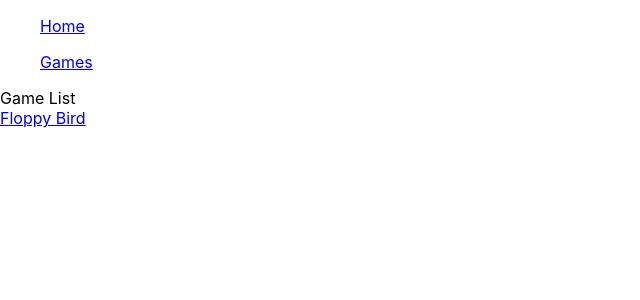
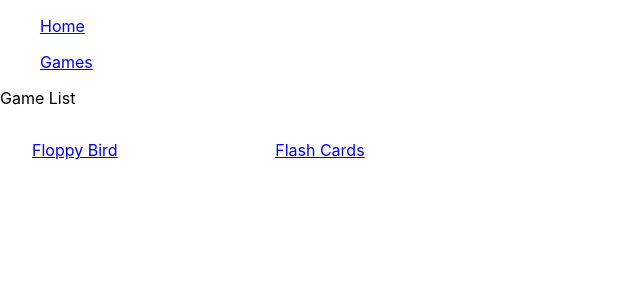
Before and after one commit to Seraphits/game-design-class, a React (Create React App) app: page /games in a window 1280 px wide. Shown: the top 300 px of the page, without its empty margins (0-640 px from the left). Built offline with nearby package versions, Linux system fonts and the light colour scheme.

Commit message:
Add Flash Cards Page

```diff
--- a/src/App.js
+++ b/src/App.js
@@ -1,5 +1,6 @@
 import React from 'react'
 import { Route, Switch } from 'react-router-dom'
+import FlashCard from './Game/FlashCard'
 import FloppyBird from './Game/FloppyBird'
 import Header from './Layout/Header'
 import GamesList from './Pages/GamesList'
@@ -11,6 +12,7 @@ const App = () => {
       <Header/>
       <Switch>
         <Route path='/games/floppybird'><FloppyBird/></Route>
+        <Route path='/games/flashcards'><FlashCard/></Route>
         <Route path='/games'><GamesList/></Route>
         <Route path='/'><Home/></Route>
       </Switch>
--- /dev/null
+++ b/src/Game/FlashCard.js
@@ -0,0 +1,11 @@
+import React from 'react'
+
+const FlashCard = () => {
+  return (
+    <div>
+
+    </div>
+  )
+}
+
+export default FlashCard
--- a/src/Pages/GamesList.js
+++ b/src/Pages/GamesList.js
@@ -1,16 +1,25 @@
 import React from 'react'
 import { Link } from 'react-router-dom'
+import styled from 'styled-components'
 
 const GamesList = () => {
   return (
     <div>
       Game List
-      <div>
+      <Grid>
         <Link to='/games/floppybird'>Floppy Bird</Link>
-      </div>
+        <Link to='/games/flashcards'>Flash Cards</Link>
+
+      </Grid>
 
     </div>
   )
 }
 
 export default GamesList
+
+const Grid = styled.div`
+  display: grid;
+  grid-template-columns: repeat( 5, 1fr);
+  padding: 2rem;
+`;
```
